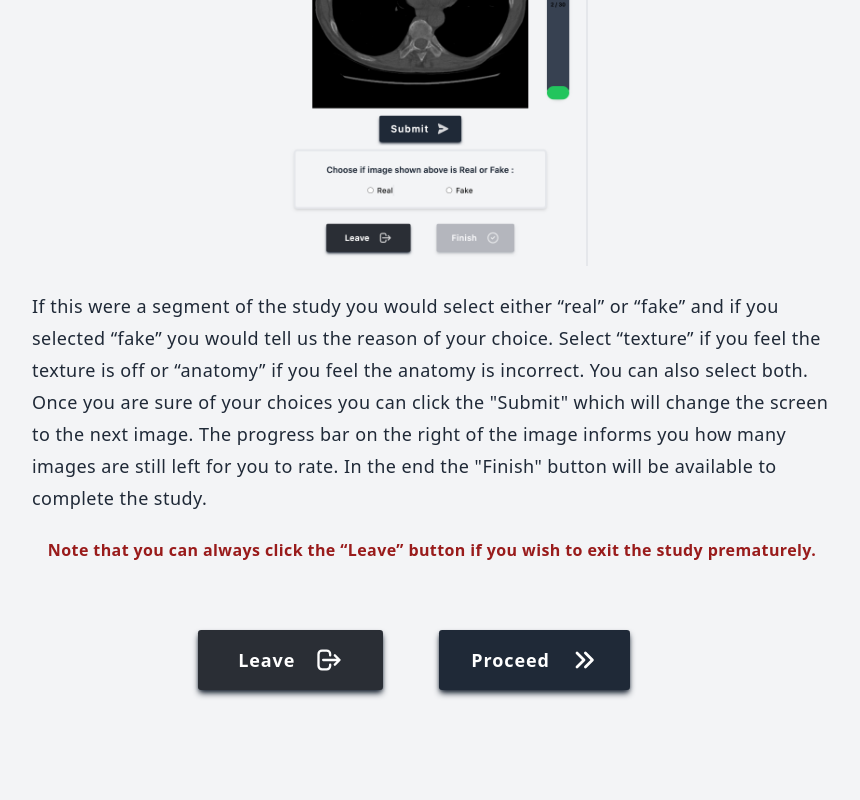
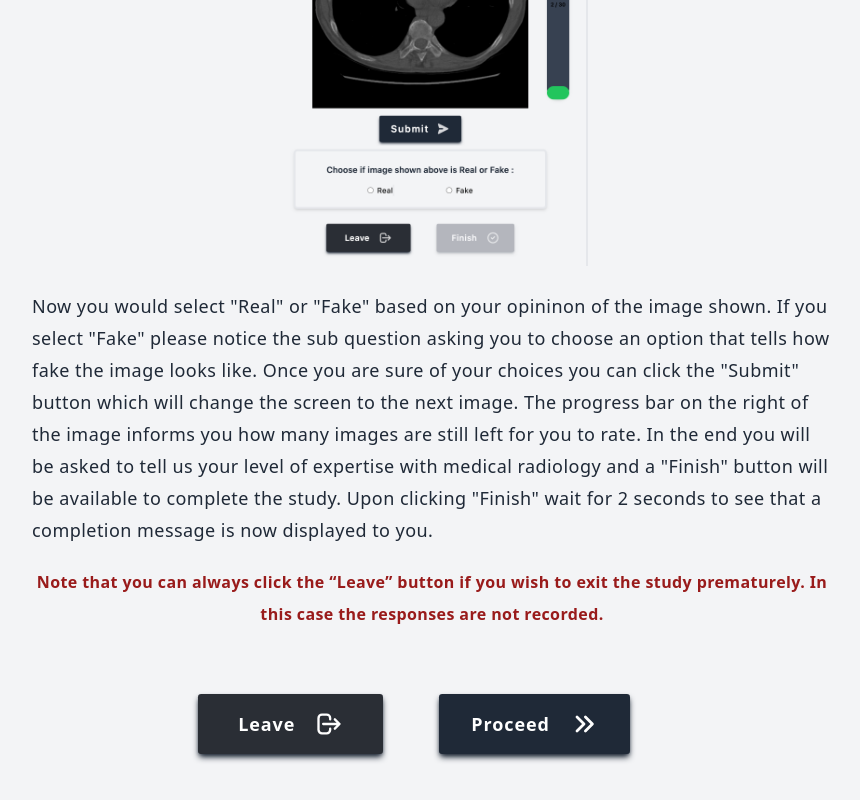
Before and after one commit to Shanmukha-Y/Visual-Turing-Test, a Next.js app: page / in a window 1280 px wide. Shown: the part 1873-2673 px from the top of the page, without its empty margins (226-1086 px from the left). Before the commit the page ends 2643 px from the top, so only its background shows below. Built offline with nearby package versions, Linux system fonts and the light colour scheme.

Commit message:
Updated homepage

```diff
--- a/components/MainContainer.js
+++ b/components/MainContainer.js
@@ -191,20 +191,19 @@ const MainContainer = () => {
           </div>
           <div className="mt-6">
             <p className="tracking-wide  w-[50rem] text-gray-800 text-lg lg:leading-8">
-              If this were a segment of the study you would select either “real”
-              or “fake” and if you selected “fake” you would tell us the reason
-              of your choice. Select “texture” if you feel the texture is off or
-              “anatomy” if you feel the anatomy is incorrect. You can also
-              select both. Once you are sure of your choices you can click the
-              "Submit" which will change the screen to the next image. The
-              progress bar on the right of the image informs you how many images are still
-              left for you to rate. In the end the "Finish" button will be available to complete the study.
+              Now you would select "Real" or "Fake" based on your opininon of the image shown. If you select "Fake"
+              please notice the sub question asking you to choose an option that tells how fake the image looks like.
+              Once you are sure of your choices you can click the "Submit" button which will change the screen to the next image.
+              The progress bar on the right of the image informs you how many images are still
+              left for you to rate. In the end you will be asked to tell us your level of expertise with medical radiology
+              and a "Finish" button will be available to complete the study. Upon clicking "Finish" wait for 2 seconds to see that
+              a completion message is now displayed to you.
             </p>
           </div>
           <div className="mt-5 text-center">
             <p className="tracking-wide font-bold  w-[50rem] text-red-800 text-md not-italic lg:leading-8">
               Note that you can always click the “Leave” button if you wish to
-              exit the study prematurely.
+              exit the study prematurely. In this case the responses are not recorded.
             </p>
           </div>
         </motion.div>
```
